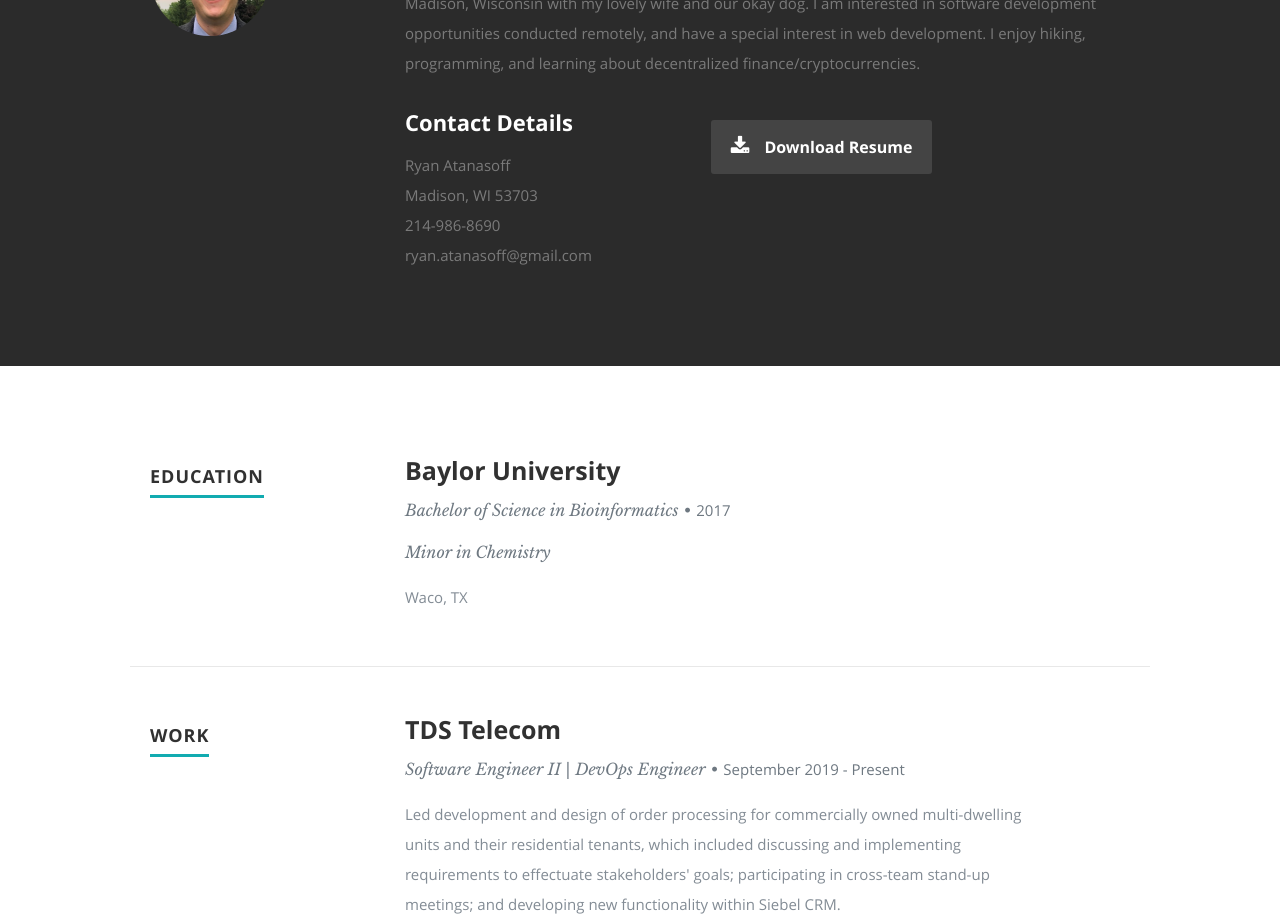
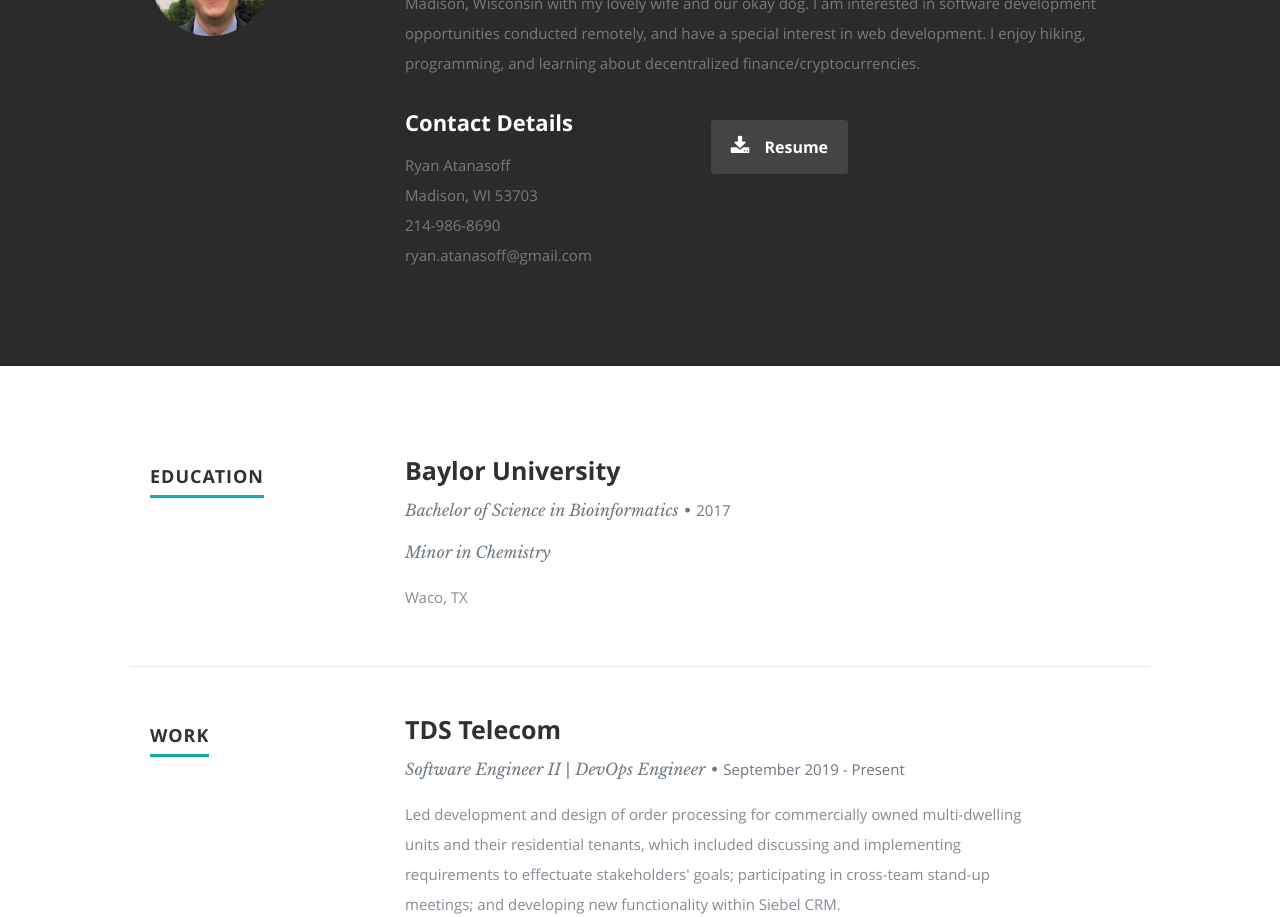
Before and after one commit to Ryan-Atanasoff/react-resume-website, a React (Create React App) app: page / in a window 1280 px wide. Shown: the part 980-1897 px from the top of the page. Built offline with nearby package versions, Linux system fonts and the light colour scheme.

Commit message:
Fixing wording

```diff
--- a/public/index.html
+++ b/public/index.html
@@ -7,7 +7,7 @@
     <meta name="theme-color" content="#000000" />
     <meta
       name="description"
-      content="Resume web site for Ryan Atanasoff"
+      content="Resume website for Ryan Atanasoff"
     />
     <link rel="apple-touch-icon" href="%PUBLIC_URL%/logo192.png" />
     <!--
--- a/src/components/About.js
+++ b/src/components/About.js
@@ -33,7 +33,7 @@
                  </div>
                  <div className="columns download">
                     <p>
-                       <a href={resumeDownload} className="button" download={resumeDownload} target="_blank" rel="noreferrer" filename="atanasoff_resume"><i className="fa fa-download"></i>Download Resume</a>
+                       <a href={resumeDownload} className="button" download={resumeDownload} target="_blank" rel="noreferrer" filename="atanasoff_resume"><i className="fa fa-download"></i>Resume</a>
                     </p>
                  </div>
               </div>
```
